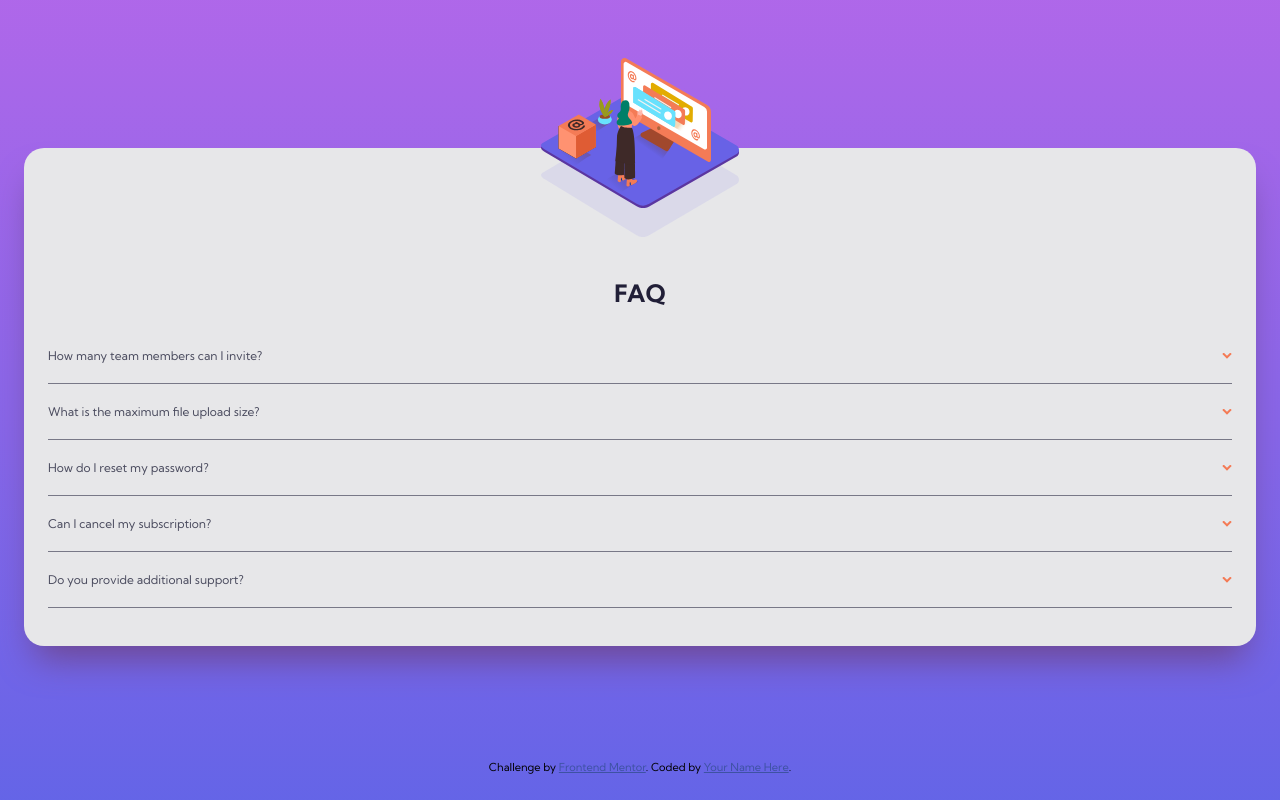
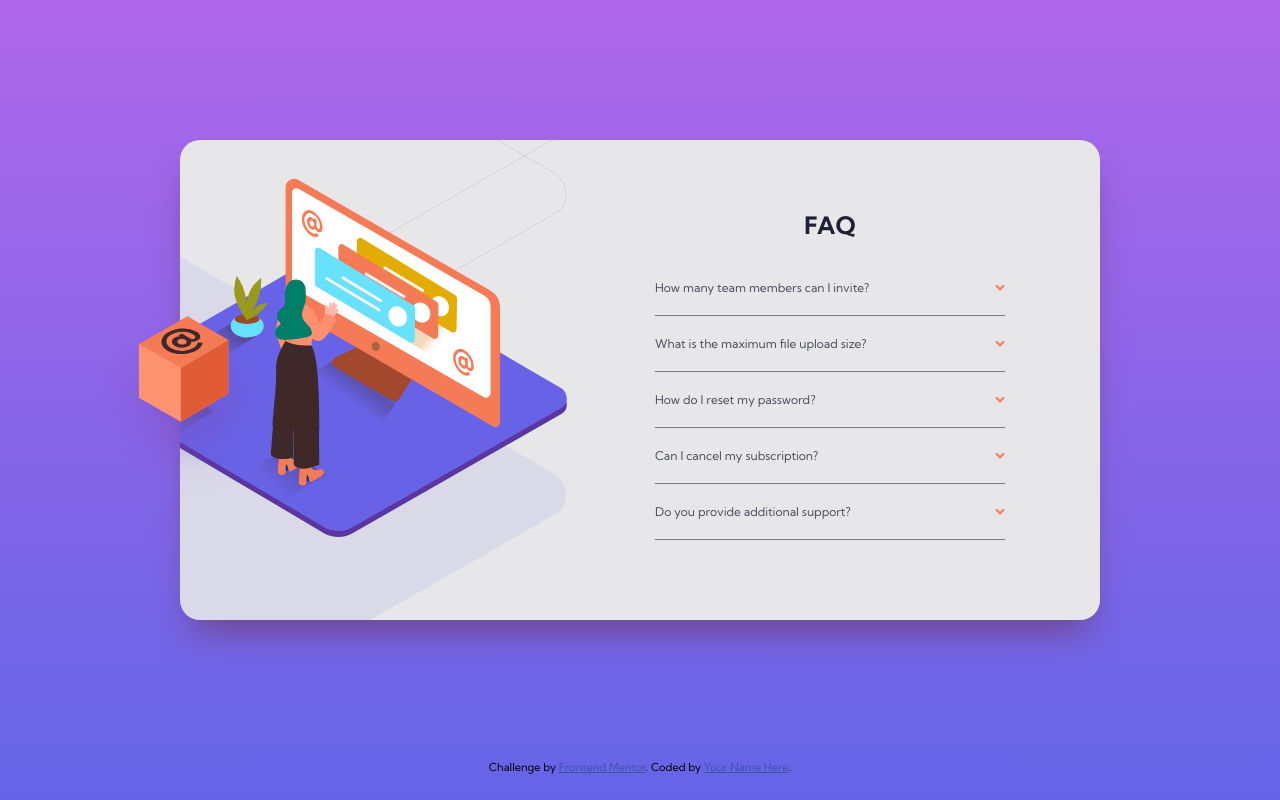
Before and after one commit to Dzhem/frontent-mentors, a plain HTML site: page FAQ-accordion-card/index.html in a window 1280 px wide. Drawn offline with Linux system fonts and the light colour scheme.

Commit message:
Реализовано отображение на десктопах

```diff
--- a/FAQ-accordion-card/index.html
+++ b/FAQ-accordion-card/index.html
@@ -19,7 +19,13 @@
     <div class="faq-wrap">
       <div class="faq-block">
         <div class="faq-img">
-          <img src="images/illustration-woman-online-mobile.svg" alt="" />
+          <picture>
+            <source
+              srcset="images/illustration-woman-online-desktop.svg"
+              media="(min-width: 1024px)"
+            />
+            <img src="images/illustration-woman-online-mobile.svg" alt="" />
+          </picture>
         </div>
         <h1 class="faq-title">FAQ</h1>
         <ul class="faq-list">
--- a/FAQ-accordion-card/style.css
+++ b/FAQ-accordion-card/style.css
@@ -34,7 +34,6 @@ body {
 
 .faq-block {
   min-width: 100%;
-  max-width: 920px;
   background-color: var(--light-grayish-blue);
   border-radius: 20px;
   padding: 130px 24px 38px;
@@ -132,3 +131,58 @@ body {
 .attribution a {
   color: hsl(228, 45%, 44%);
 }
+
+@media (min-width: 1024px) {
+  .faq-wrap {
+    padding: 0;
+    display: flex;
+    justify-content: center;
+    align-items: center;
+  }
+  .faq-block {
+    min-width: auto;
+    flex-basis: 920px;
+    margin: 0 auto;
+    display: flex;
+    justify-content: space-between;
+    align-content: start;
+    flex-direction: column;
+    padding: 70px 95px 80px 475px;
+  }
+
+  .faq-img {
+    position: absolute;
+    width: 387px;
+    height: 100%;
+    left: 0;
+    top: 0;
+    transform: translateX(0);
+    overflow: hidden;
+  }
+
+  .faq-img img {
+    position: absolute;
+    right: 0;
+    top: 38px;
+  }
+
+  .faq-img::before {
+    right: 0;
+    top: -319px;
+    position: absolute;
+    background-image: url(images/bg-pattern-desktop.svg);
+    width: 966px;
+    height: 945px;
+  }
+
+  .faq-block::after {
+    content: "";
+    display: block;
+    width: 191px;
+    height: 184px;
+    background-image: url(images/illustration-box-desktop.svg);
+    position: absolute;
+    left: -92px;
+    top: 174px;
+  }
+}
```
